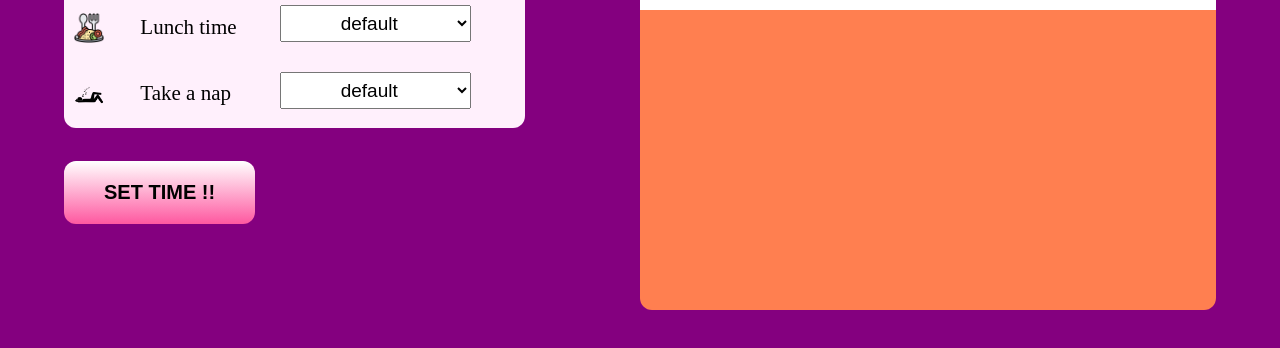
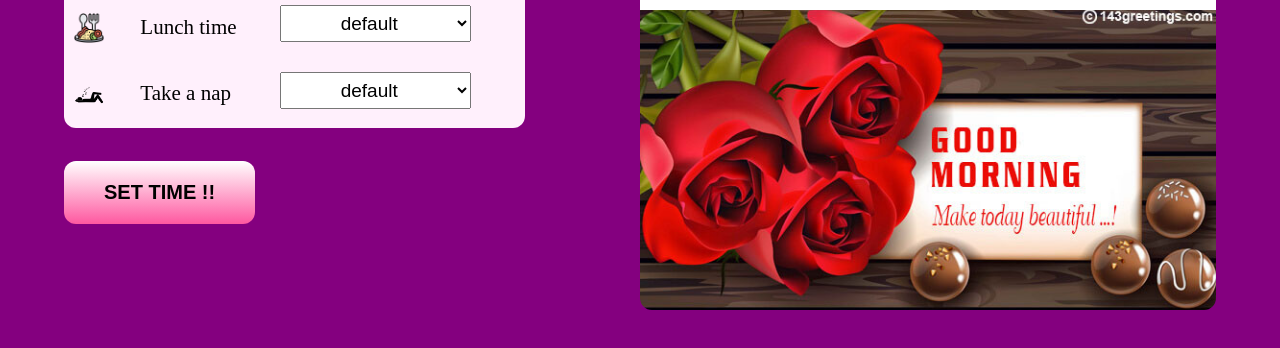
Before and after one commit to arwajkhan/clock-project, a plain HTML site: page index.html in a window 1280 px wide. Shown: the part 180-528 px from the top of the page. Drawn offline with Linux system fonts and the light colour scheme; the site is published under a folder, as on GitHub Pages, so addresses that start at the root find nothing.

Commit message:
change in image

```diff
--- a/clock.css
+++ b/clock.css
@@ -165,7 +165,7 @@ span#time-h {
 }
 
 #img-container {
-      background-image: url("/images/morning.jpg");
+      background-image: url("./images/morning.jpg");
       background-position: center;
       background-repeat: no-repeat;
       background-size: cover;
```
